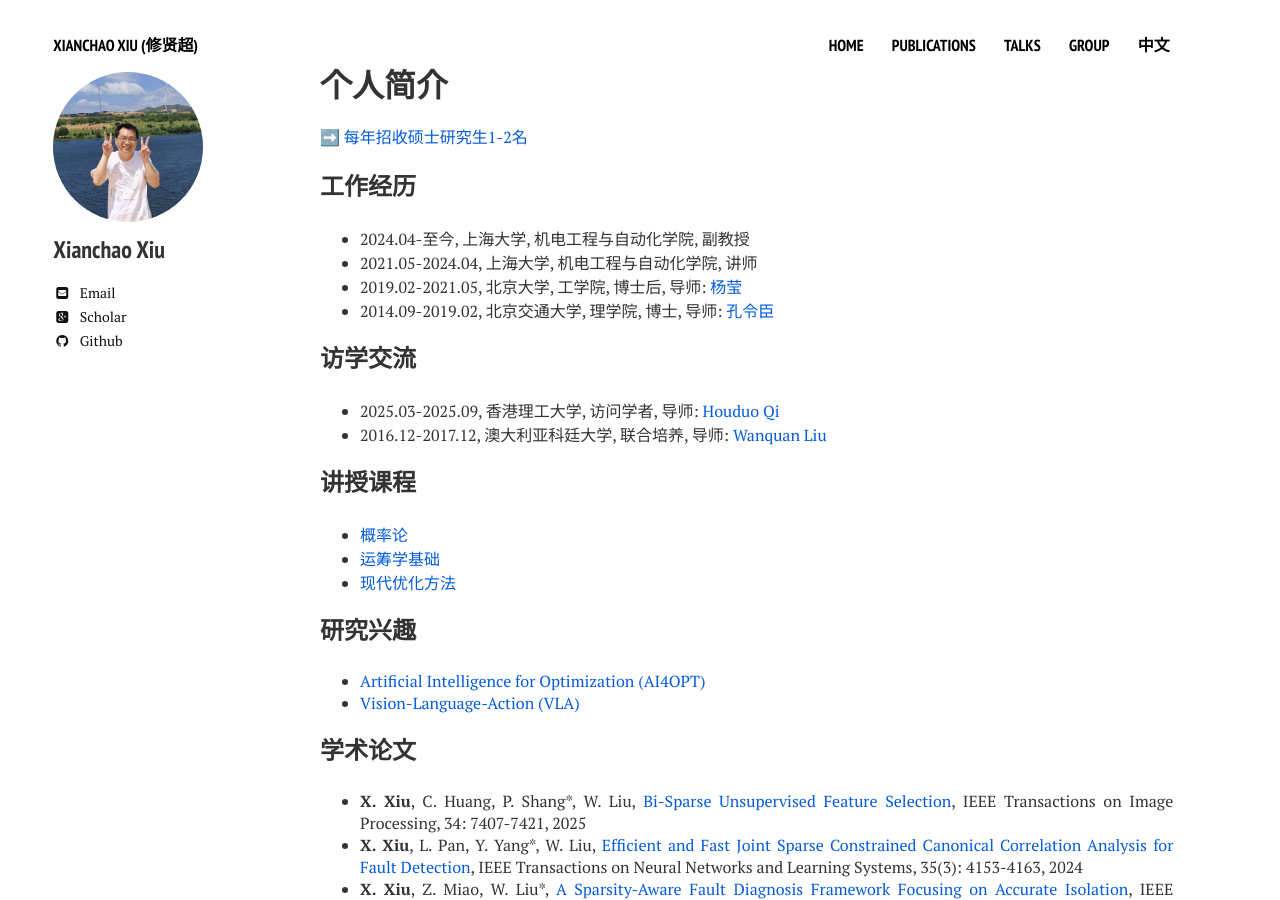
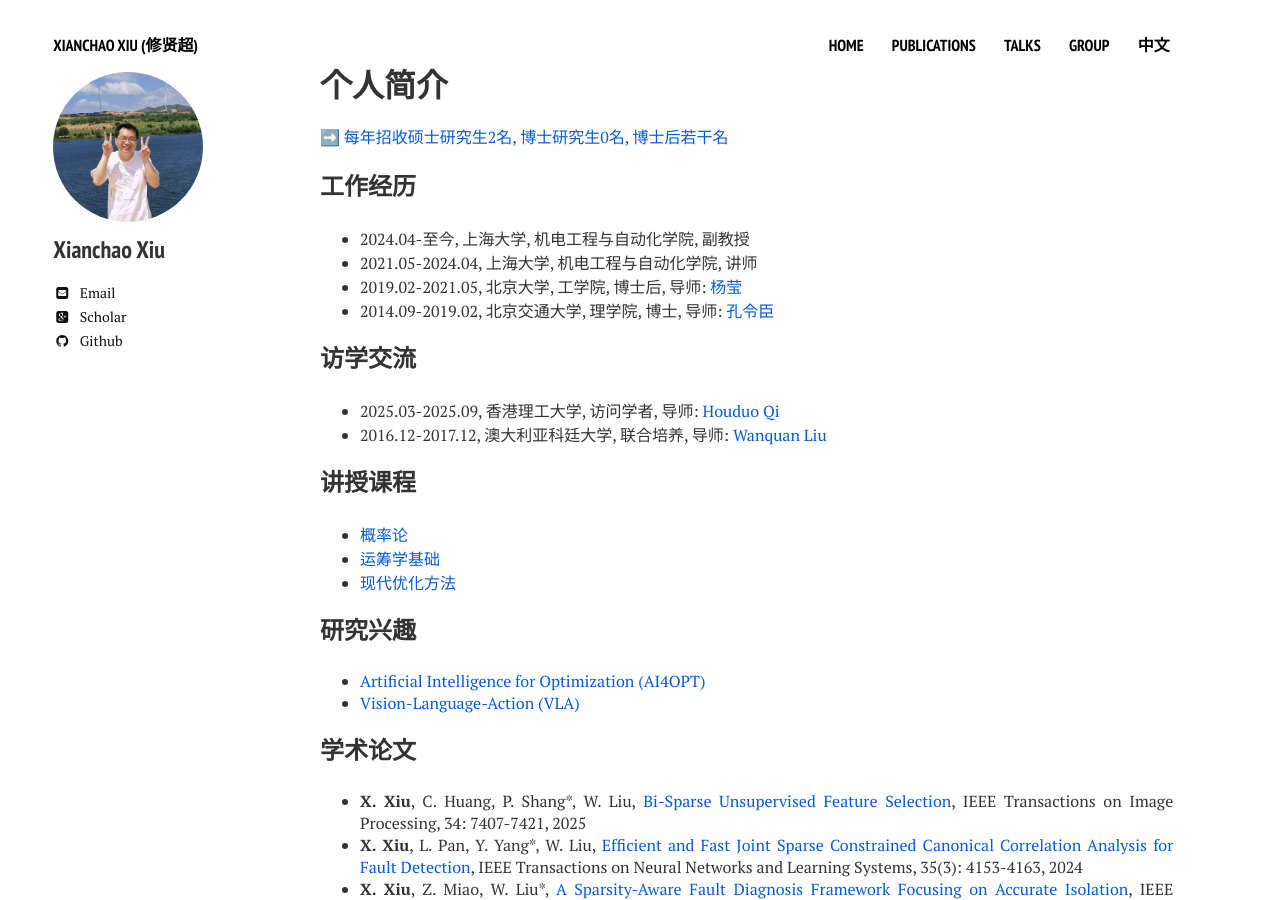
Before and after one commit to xianchaoxiu/xianchaoxiu.github.io, a Jekyll site: the page built from chinese/index.md, in a window 1280 px wide and 900 px high. Built offline with Jekyll 4.4.1, drawn with Linux system fonts in a browser that asks for light colours; nearby versions of some CDN libraries.

Commit message:
Update index.md

```diff
--- a/chinese/index.md
+++ b/chinese/index.md
@@ -7,7 +7,7 @@ comments: false
 share: false
 ---
 
-➡️ <a href="https://xianchaoxiu.github.io/chinese/reading/" class="textlink" target="_blank"> 每年招收硕士研究生1-2名 </a><br>
+➡️ <a href="https://xianchaoxiu.github.io/chinese/reading/" class="textlink" target="_blank"> 每年招收硕士研究生2名, 博士研究生0名, 博士后若干名 </a><br>
 
 
 ### 工作经历
```
